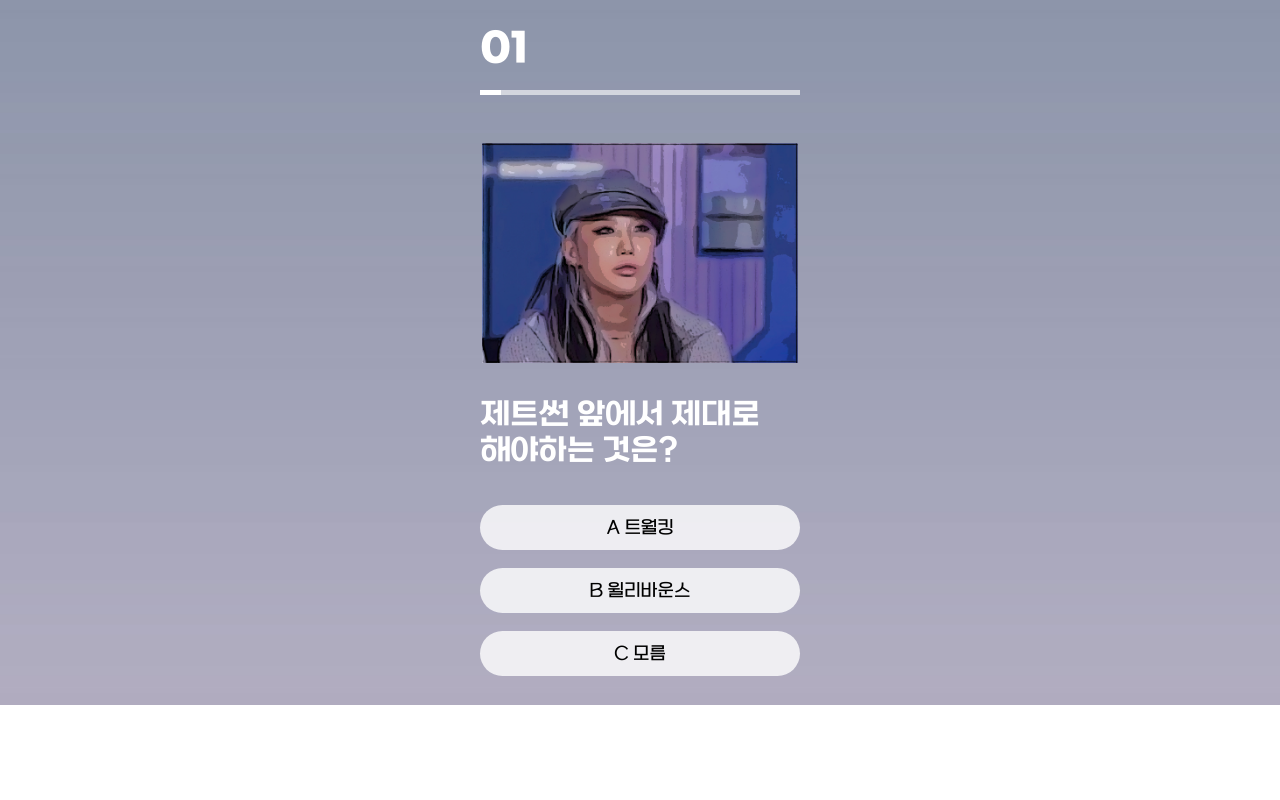
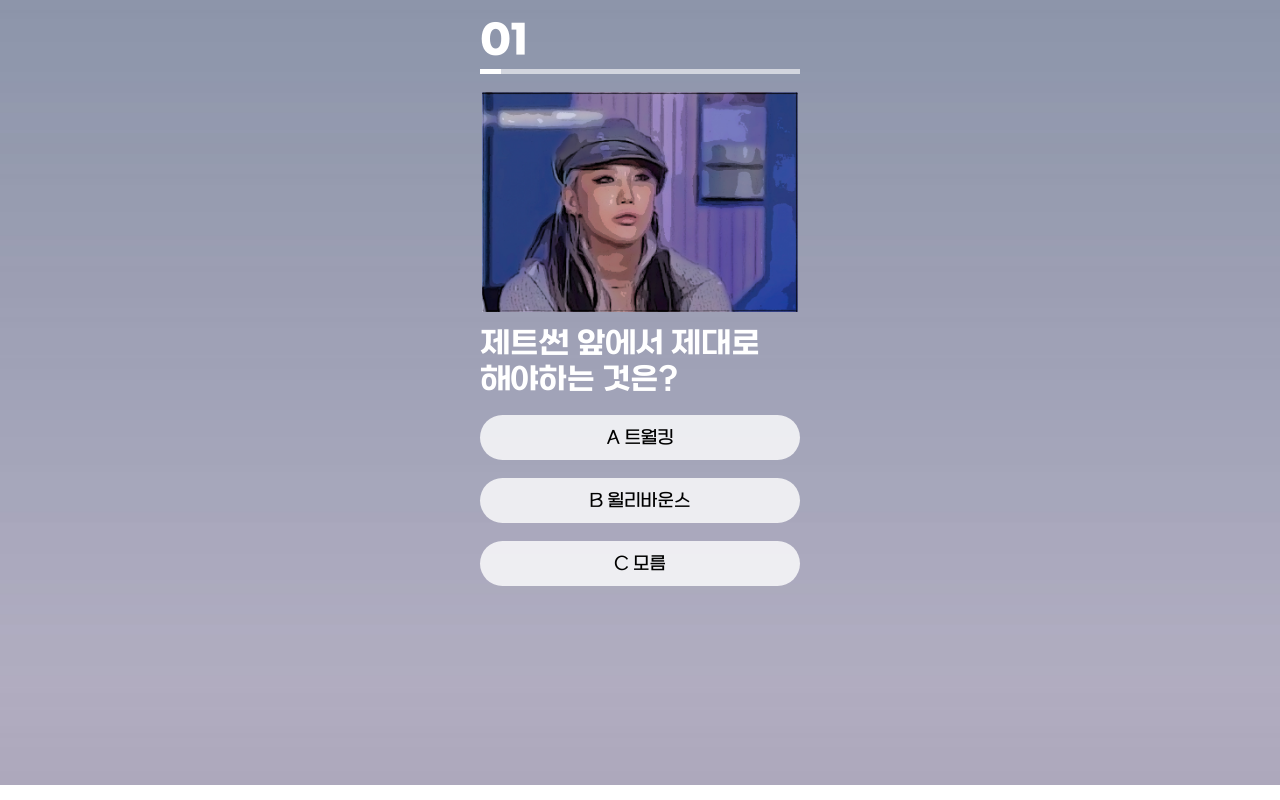
Before and after one commit to Ji-Yeon0107/swf2, a Next.js app: page /Questions in a window 1280 px wide. Built offline with nearby package versions, Linux system fonts and the light colour scheme.

Commit message:
Add files via upload

```diff
--- a/src/components/Ad.js
+++ b/src/components/Ad.js
@@ -4,7 +4,6 @@ const Ad = ()=> {
 
     return(
         <>
-            {console.log('되고있는지확인')}
             <ins className="kakao_ad_area" style={{display:'none'}}
             data-ad-unit    = "DAN-SpwCJsfDZK6tsKrx"
             data-ad-width   = "320"
--- a/src/pages/Questions.js
+++ b/src/pages/Questions.js
@@ -213,7 +213,9 @@ const showPage = ()=> {
 
     return(
         <>
+
             <div className="wrapper">
+
                 <div className="inner">
                     {showPage()}
                 </div>
--- a/src/pages/_document.js
+++ b/src/pages/_document.js
@@ -12,10 +12,11 @@ class MyDocument extends Document {
         <script async src="https://pagead2.googlesyndication.com/pagead/js/adsbygoogle.js?client=ca-pub-2695315085641819" crossorigin="anonymous"></script>
         </Head>
         <body>
+        <Ad />
           <Main />
           <NextScript />
             <script type="text/javascript" src="//t1.daumcdn.net/kas/static/ba.min.js" async></script>
-            <Ad />
+
         </body>
       </Html>
     )
--- a/src/pages/index.js
+++ b/src/pages/index.js
@@ -19,6 +19,7 @@ const Home = () => {
     return(
         <>
             <div className="main-wrapper">
+
                 <p>
                 <img className="logo" src="/logo.png" alt="logo" />
                 </p>
--- a/src/style/style.css
+++ b/src/style/style.css
@@ -25,7 +25,7 @@ body {
 /* 잘못된 경로 */
 .wrong-directory {
     width:100%;
-    min-height:calc(100vh - 115px);
+    min-height:calc(100vh - 15px);
     height:calc(100% - 100px);
     padding-top:200px;
     text-align:center;
@@ -46,17 +46,18 @@ body {
 /* 시작화면 */
 .main-wrapper {
     border:1px solid rgba(255,255,255,0);
-    min-height:calc(100vh - 125px);
-    height:calc(100% - 100px);
+    min-height:100vh;
+    height:calc(100% - 15px);
     background:url(../../public/bg_lines.png) no-repeat;
     background-size:398px 320px;
     background-position-x:center;
     background-position-y: top;
+    padding-bottom:50px;
 
 }
 .logo {
     display:block;
-    margin: 230px auto 170px;
+    margin: 230px auto 110px;
 }
 .start-button {
     font-family:agroM;
@@ -80,8 +81,8 @@ body {
     width:100%;
     /* height:500px;
     min-height:100vh; */
-    min-height:calc(100vh - 115px);
-    height:calc(100% - 100px);
+    min-height:calc(100vh - 15px);
+    height:100%;
     background-image: url('../../public/test_bg.png');
     background-size:cover;
     padding-bottom:25vh;
@@ -89,18 +90,18 @@ body {
 .inner {
     width:320px;
     margin:0 auto;
-    padding-top:26px;
+    padding-top:18px;
 }
 
 .question-number {
     color:rgb(255,255,255);
     font-size:40px;
     font-family:agroB;
-    margin-bottom:16px;
+    margin-bottom:3px;
 }
 .question-imgbox {
-    margin-top:48px;
-    margin-bottom:35px;
+    margin-top:18px;
+    margin-bottom:15px;
     text-align:center;
     height:220px;
 }
@@ -116,7 +117,7 @@ body {
     color:rgb(255,255,255);
     font-size:30px;
     font-family:agroM;
-    margin-bottom:35px;
+    margin-bottom:16px;
     word-break:keep-all;
 }
 .red {
@@ -149,8 +150,6 @@ body {
 
 }
 
-/* 세트끝
- */
 .answer {
     width:100%;
     position:relative;
```
